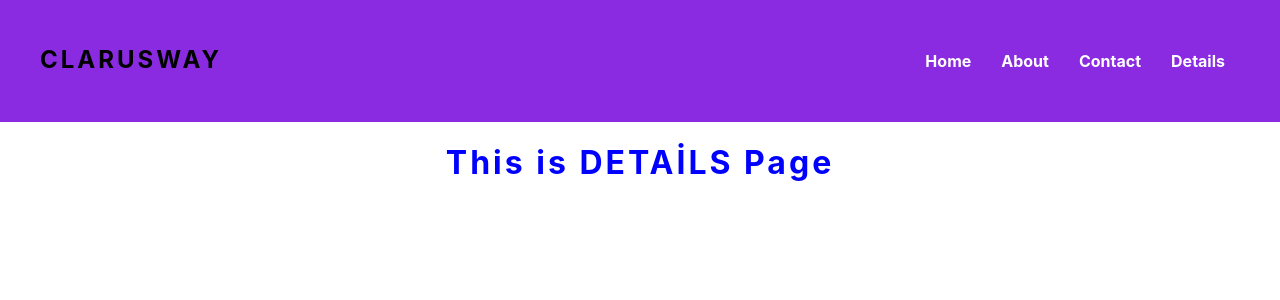
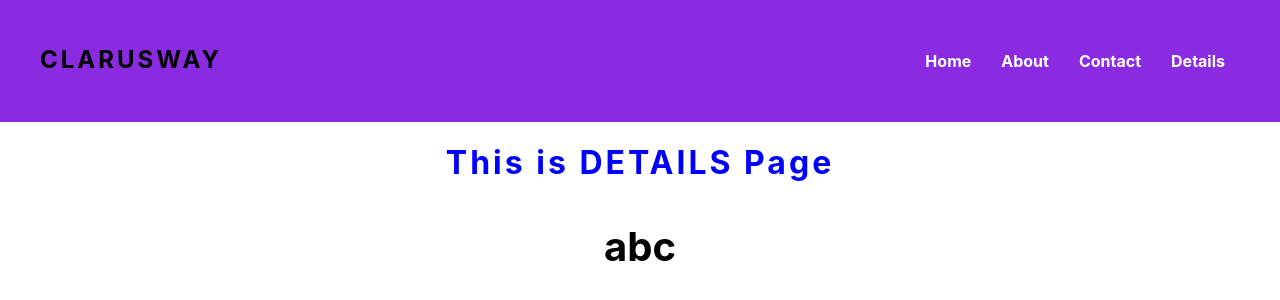
Before and after one commit to fatihece/react-router, a React (Create React App) app: page /details/abc in a window 1280 px wide. Shown: the top 300 px of the page. Built offline with nearby package versions, Linux system fonts and the light colour scheme.

Commit message:
showed dynamic parameters

```diff
--- a/src/App.js
+++ b/src/App.js
@@ -27,7 +27,7 @@ function App() {
         <Route path="/" exact component={Home} />
         <Route path="/about" component={About} />
         <Route path="/contact" component={Contact} />
-        <Route path="/details" component={Details} />
+        <Route path="/details/:id" component={Details} />
         <Route component={NotFound} />
         </Switch>
       </div>
--- a/src/components/Details.js
+++ b/src/components/Details.js
@@ -1,10 +1,10 @@
 import React from 'react'
 
-const Details = () => {
+const Details = (props) => {
     return (
         <div>
-            <h1 style={{ color: "blue" }}>This is DETAİLS Page</h1>
-            <p></p>
+            <h1 style={{ color: "blue" }}>This is DETAILS Page</h1>
+            <p>{props.match.params.id}</p>
         </div>
     )
 }
```
